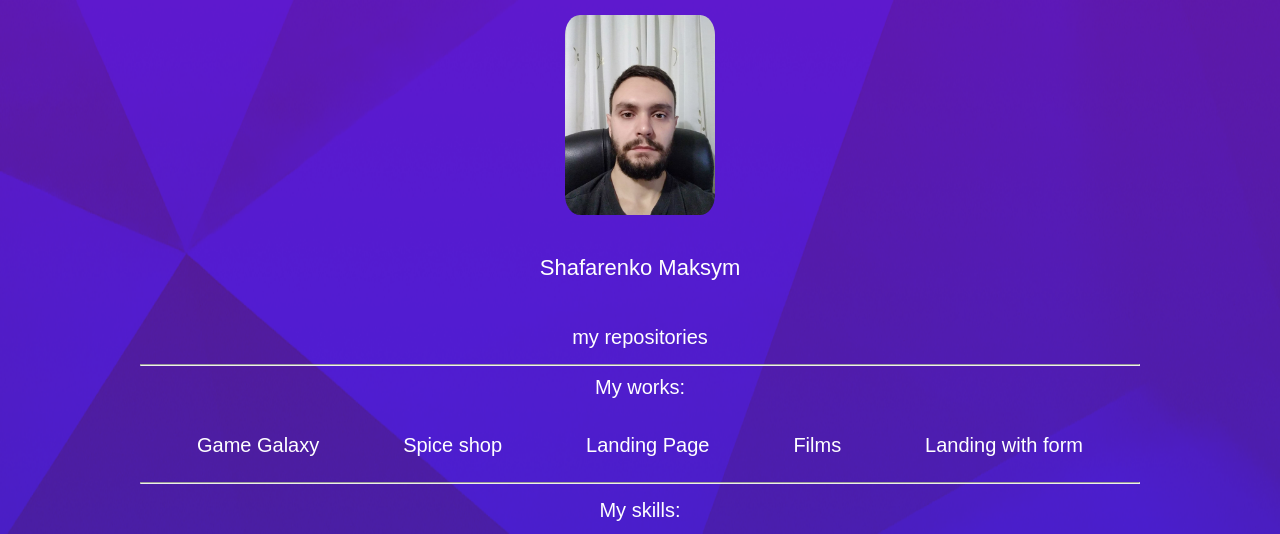
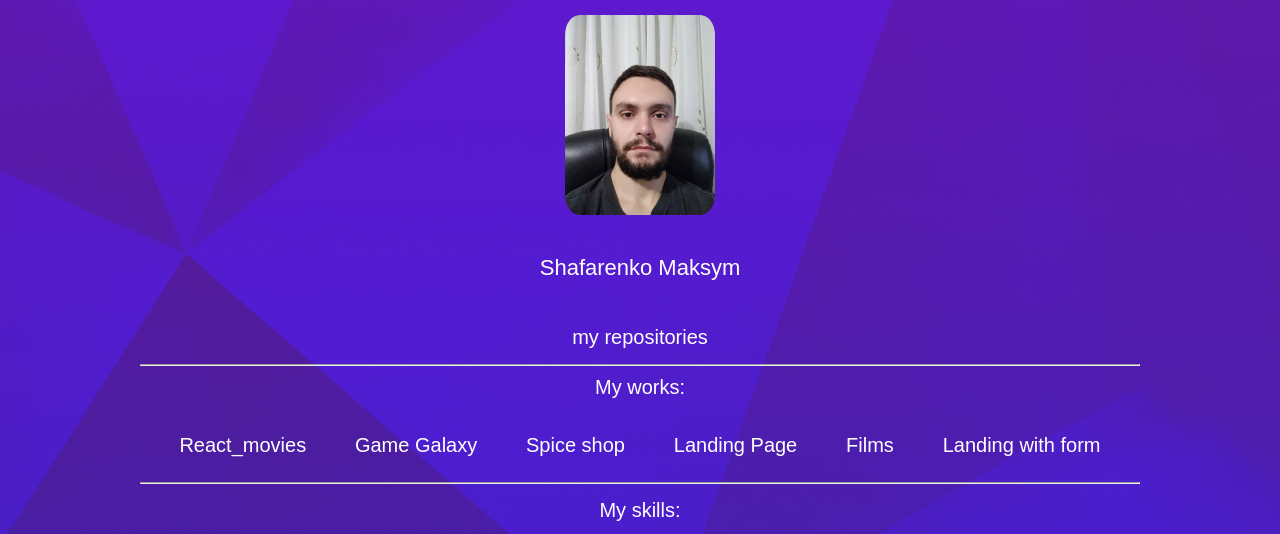
Before and after one commit to shkaf4uk/shkaf4uk.github.io, a plain HTML site: page my_profile/index.html in a window 1280 px wide. Shown: the top 534 px of the page. Drawn offline with Linux system fonts and the light colour scheme.

Commit message:
add react_movies

```diff
--- a/my_profile/index.html
+++ b/my_profile/index.html
@@ -24,6 +24,7 @@
             My works:
         </div>
         <div class="my__works flex aic jcsa">
+            <a href="https://shkaf4uk.github.io/my-app/" target=»_blank>React_movies</a>
             <a href="https://shkaf4uk.github.io/game_galaxian_v0.9.4/" target=»_blank>Game Galaxy</a>
             <a href="http://cm47176.tmweb.ru/" target=»_blank>Spice shop</a>
             <a href="https://shkaf4uk.github.io/landing_page_1/" target=»_blank>Landing Page</a>
```
